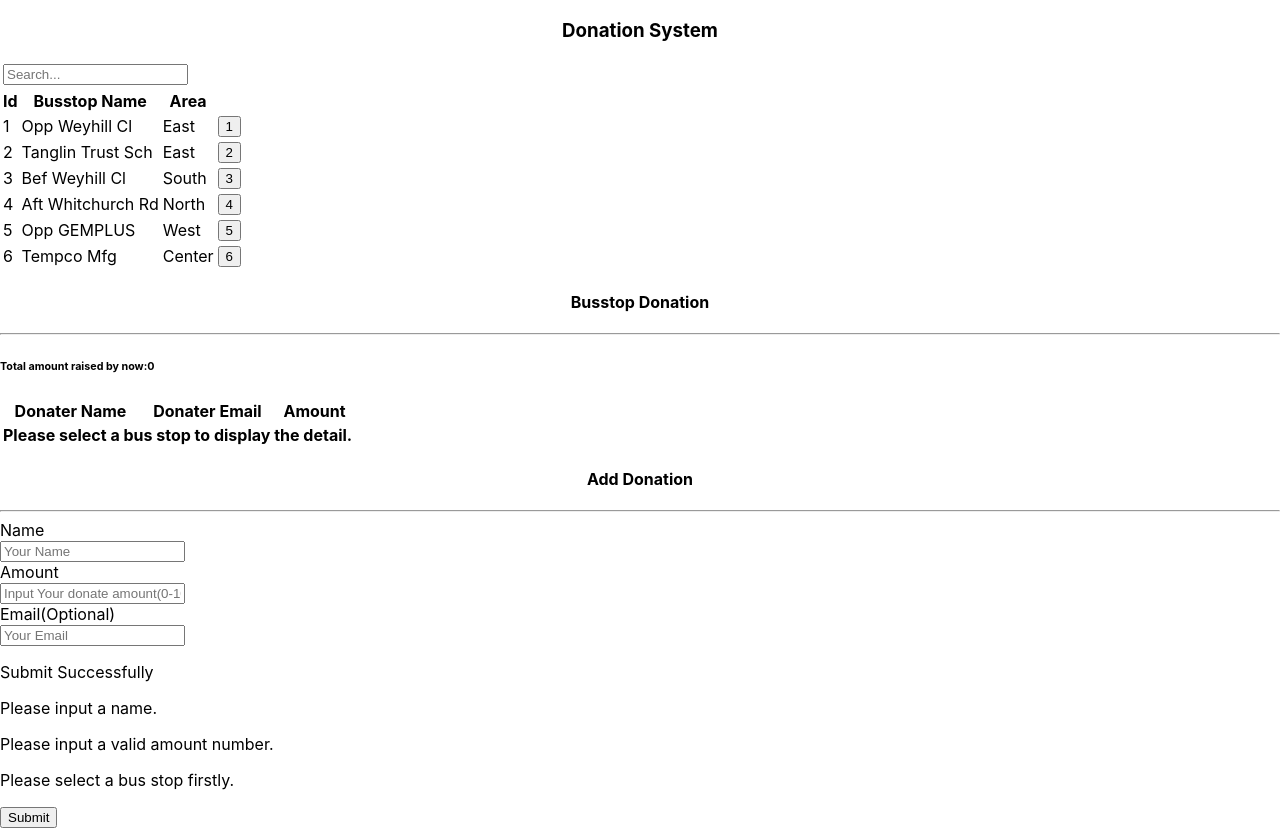
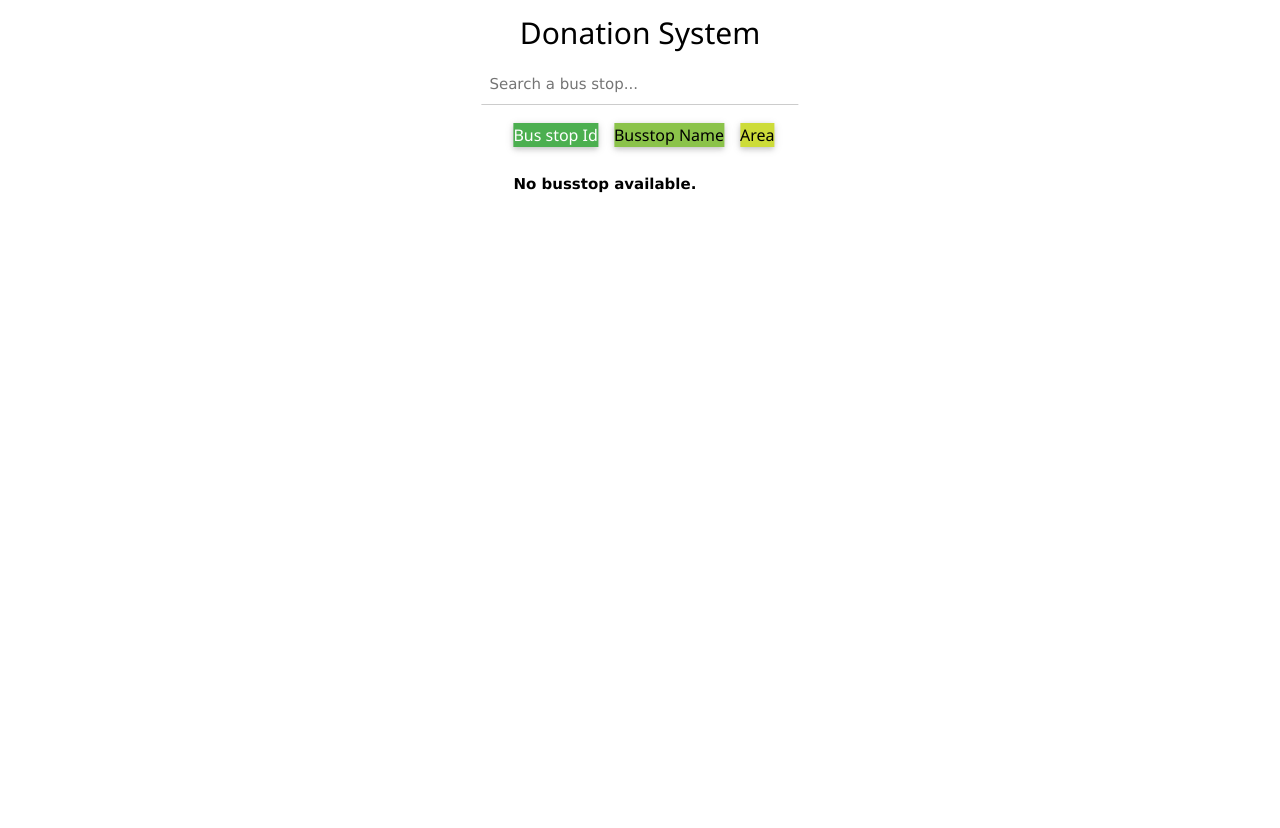
Before and after one commit to ShawnWon/MyDonateApp, a React (Create React App) app: page / in a window 1280 px wide. After the commit the page ends 800 px from the top, so only its background shows below. Built offline with nearby package versions, Linux system fonts and the light colour scheme.

Commit message:
put in initial css

```diff
--- a/package.json
+++ b/package.json
@@ -8,7 +8,8 @@
     "@testing-library/user-event": "^7.2.1",
     "react": "^16.13.1",
     "react-dom": "^16.13.1",
-    "react-scripts": "3.4.1"
+    "react-scripts": "3.4.1",
+    "w3-css": "^4.1.0"
   },
   "scripts": {
     "start": "react-scripts start",
--- a/src/App.css
+++ b/src/App.css
@@ -1,16 +1,5 @@
 .App {
   text-align: center;
-}
-
-.App-logo {
-  height: 40vmin;
-  pointer-events: none;
-}
-
-@media (prefers-reduced-motion: no-preference) {
-  .App-logo {
-    animation: App-logo-spin infinite 20s linear;
-  }
 }
 
 .App-header {
@@ -28,15 +17,11 @@
   color: #61dafb;
 }
 
+.tips {
+  display: none;
+  color: red;
+}
+
 .overLay {
   display: none;
 }
-
-@keyframes App-logo-spin {
-  from {
-    transform: rotate(0deg);
-  }
-  to {
-    transform: rotate(360deg);
-  }
-}
--- a/src/App.js
+++ b/src/App.js
@@ -5,6 +5,7 @@ import BusstopPanel from "./BusstopPanel";
 import DonateForm from "./DonateForm.js";
 import DonateDetail from "./DonateDetail.js";
 import "./App.css";
+
 import Busstop from "./Busstop.js";
 import Donation from "./Donation.js";
 
@@ -35,15 +36,23 @@ export default class App extends React.Component {
     this.setState({
       busstop: this.state.busstop.searchBusstop(word),
     });
+    if (word == "") {
+      this.setState({
+        displayBStopId: "0",
+      });
+    }
   }
 
   render() {
     return (
+      <div class="w3-display-topmiddle">
         <div>
           <BusstopHeader searchBusstop={this.searchBusstop.bind(this)} />
           <BusstopPanel
             items={this.state.busstop.busstops}
             refreshDonations={this.refreshDonationList.bind(this)}
+            currentBSid={this.state.displayBStopId}
+            displayBSpanel={this.state.displayBSpanel}
           />
 
           <DonateDetail
@@ -55,6 +64,7 @@ export default class App extends React.Component {
             addDonations={this.addDonationItem.bind(this)}
           />
         </div>
+      </div>
     );
   }
 }
--- a/src/Busstop.js
+++ b/src/Busstop.js
@@ -21,7 +21,7 @@ export default class Busstop {
       new busstopItem(Busstop.rawData[5]),
     ];
 
-    this.busstops = this.allBusstop;
+    this.busstops = [];
     this.word = "";
     this.area = "";
   }
@@ -29,13 +29,16 @@ export default class Busstop {
   searchBusstop(word) {
     this.word = word;
     this.busstops = this.allBusstop;
-    //在staff中搜索
+
     this.busstops = this.busstops.filter((item) => {
       return (
         item.info.busstopname.indexOf(word) != -1 ||
         item.info.area.indexOf(word) != -1
       );
     });
+    if (word == "") {
+      this.busstops = [];
+    }
     return this;
   }
 }
--- a/src/BusstopHeader.js
+++ b/src/BusstopHeader.js
@@ -10,21 +10,15 @@ export default class BusstopHeader extends React.Component {
   render() {
     return (
       <div>
-        <h3 style={{ textAlign: "center" }}>Donation System</h3>
-        <table className="optHeader" style={{ textAlign: "center" }}>
-          <tbody>
-            <tr>
-              <td className="headerTd">
-                <input
-                  ref="searchBar"
-                  onChange={this.handlerSearch.bind(this)}
-                  type="text"
-                  placeholder="Search..."
-                />
-              </td>
-            </tr>
-          </tbody>
-        </table>
+        <h2 style={{ textAlign: "center" }}>Donation System</h2>
+
+        <input
+          ref="searchBar"
+          onChange={this.handlerSearch.bind(this)}
+          type="text"
+          placeholder="Search a bus stop..."
+          class="w3-input"
+        />
       </div>
     );
   }
--- a/src/BusstopItem.js
+++ b/src/BusstopItem.js
@@ -3,7 +3,7 @@ import ReactDOM from "react-dom";
 export default class BusstopItem extends React.Component {
   detailClick() {
     let bar = ReactDOM.findDOMNode(this.refs.detailButton);
-    let value = bar.value;
+    let value = bar.id;
     this.props.refreshDonations(value);
   }
 
@@ -15,12 +15,14 @@ export default class BusstopItem extends React.Component {
         <td className="itemTd">{this.props.item.info.area}</td>
         <td className="itemTd">
           <a className="itemBtn">
-            <input
+            <button
+              id={this.props.item.info.busstopid}
               ref="detailButton"
               onClick={this.detailClick.bind(this)}
-              type="button"
-              value={this.props.item.info.busstopid}
-            />
+              class="w3-btn"
+            >
+              Go
+            </button>
           </a>
         </td>
       </tr>
--- a/src/BusstopPanel.js
+++ b/src/BusstopPanel.js
@@ -1,4 +1,5 @@
 import React from "react";
+import ReactDOM from "react-dom";
 import BusstopItem from "./BusstopItem.js";
 import Donation from "./Donation.js";
 export default class BusstopPanel extends React.Component {
@@ -12,7 +13,7 @@ export default class BusstopPanel extends React.Component {
     if (this.props.items.length == 0) {
       itemslist.push(
         <tr>
-          <th colSpan="5" className="tempEmpty">
+          <th colSpan="3" className="tempEmpty">
             No busstop available.
           </th>
         </tr>
@@ -30,14 +31,28 @@ export default class BusstopPanel extends React.Component {
     }
 
     return (
-      <table className="itemPanel">
-        <thead>
-          <th className="itemTd">Id</th>
-          <th className="itemTd">Busstop Name</th>
-          <th className="itemTd">Area</th>
-        </thead>
-        <tbody>{itemslist}</tbody>
-      </table>
+      <div class="w3-container">
+        <table class="w3-table w3-striped">
+          <thead>
+            <th>
+              <div class="w3-card w3-green">
+                <h6>Bus stop Id</h6>
+              </div>
+            </th>
+            <th>
+              <div class="w3-card w3-light-green">
+                <h6>Busstop Name</h6>
+              </div>
+            </th>
+            <th>
+              <div class="w3-card w3-lime">
+                <h6>Area</h6>
+              </div>
+            </th>
+          </thead>
+          <tbody>{itemslist}</tbody>
+        </table>
+      </div>
     );
   }
 }
--- a/src/DonateDetail.js
+++ b/src/DonateDetail.js
@@ -1,41 +1,65 @@
 import React from "react";
+import ReactDOM from "react-dom";
 import DonationItem from "./DonationItem.js";
 import Donation from "./Donation.js";
+import "w3-css/w3.css";
 export default class DonateDetail extends React.Component {
   render() {
+    var target = 700;
+    var subtotal = 0;
+    var gap = target - subtotal;
     let itemslist = [];
+    let detailview = ReactDOM.findDOMNode(this.refs.donateDetailView);
 
-    if (this.props.currentBSid == 0) {
+    if (this.props.currentBSid != 0) {
+      detailview.style.display = "block";
+    }
+
+    if (this.props.items.length == 0) {
+      target = 700;
+      subtotal = 0;
+      gap = target - subtotal;
       itemslist.push(
         <tr>
-          <th colSpan="5" className="tempEmpty">
-            Please select a bus stop to display the detail.
-          </th>
-        </tr>
-      );
-    } else if (this.props.items.length == 0) {
-      itemslist.push(
-        <tr>
-          <th colSpan="5" className="tempEmpty">
-            No donation available.
+          <th colSpan="3" className="tempEmpty">
+            No donation found.
           </th>
         </tr>
       );
     } else {
+      target = 700;
+      subtotal = this.props.items.reduce(
+        (total, obj) => obj.info.donateamount + total,
+        0
+      );
+      if (subtotal < target) gap = target - subtotal;
+      else gap = "This stop has met the target.";
       this.props.items.forEach((item) => {
         itemslist.push(<DonationItem key={item.key} item={item} />);
       });
     }
 
     return (
-      <div>
-        <h4 style={{ "text-align": "center" }}>Busstop Donation</h4>
+      <div ref="donateDetailView" className="overLay">
+        <h3 style={{ "text-align": "center" }}>Busstop Status</h3>
         <hr />
-        <h6>
-          Total amount raised by now:
-          {this.props.items.reduce((total, obj) => obj.donateamount + total, 0)}
-        </h6>
-        <table className="itemPanel">
+        <div class="w3-third">
+          <div class="w3-card w3-green">
+            <h6>The target amount to meet: $ {target}</h6>
+          </div>
+        </div>
+        <div class="w3-third">
+          <div class="w3-card w3-light-green">
+            <h6>Total amount raised by now:$ {subtotal}</h6>
+          </div>
+        </div>
+        <div class="w3-third">
+          <div class="w3-card w3-lime">
+            <h6>Gap left to meet the target: $ {gap}</h6>
+          </div>
+        </div>
+
+        <table class="w3-table w3-striped">
           <thead>
             <th className="itemTd">Donater Name</th>
             <th className="itemTd">Donater Email</th>
--- a/src/DonateForm.js
+++ b/src/DonateForm.js
@@ -19,7 +19,7 @@ export default class DonateForm extends React.Component {
       return;
     }
     /*
-     *表单验证
+     *validate form
      */
     if (item.donatername == "" || item.age == "") {
       let tips = ReactDOM.findDOMNode(this.refs.tipsUnDone);
@@ -29,7 +29,7 @@ export default class DonateForm extends React.Component {
       }, 1000);
       return;
     }
-    //非负整数
+    //validate number input
     let numReg = /^\d+$/;
     if (!numReg.test(item.donateamount) || parseInt(item.age) > 1000) {
       let tips = ReactDOM.findDOMNode(this.refs.tipsUnAge);
@@ -38,12 +38,14 @@ export default class DonateForm extends React.Component {
         tips.style.display = "none";
       }, 1000);
       return;
+    } else {
+      item.donateamount = parseInt(item.donateamount);
     }
 
     this.props.addDonations(item);
     addForm.reset();
 
-    //此处应在返回添加成功信息后确认
+    //This is for successfully submit
     let tips = ReactDOM.findDOMNode(this.refs.tips);
     tips.style.display = "block";
     setTimeout(function () {
@@ -52,12 +54,18 @@ export default class DonateForm extends React.Component {
   }
 
   render() {
+    let formview = ReactDOM.findDOMNode(this.refs.donateFormView);
+    if (this.props.currentBSid != 0) {
+      formview.style.display = "block";
+    }
+
     return (
-      <div>
-        <h4 style={{ "text-align": "center" }}>Add Donation</h4>
+      <div ref="donateFormView" className="overLay">
+        <div style={{ "text-align": "center" }} class="w3-cell-middle">
+          <h3>Add Donation</h3>
           <hr />
           <form ref="addForm" className="addForm">
-          <div>
+            <div class="w3-card w3-green">
               <label for="donateAddName" style={{ display: "block" }}>
                 Name
               </label>
@@ -66,9 +74,10 @@ export default class DonateForm extends React.Component {
                 id="donateAddName"
                 type="text"
                 placeholder="Your Name"
+                class="w3-input"
               />
             </div>
-          <div>
+            <div class="w3-card w3-light-green">
               <label for="donateAddAmount" style={{ display: "block" }}>
                 Amount
               </label>
@@ -77,10 +86,11 @@ export default class DonateForm extends React.Component {
                 id="donateAddAmount"
                 type="text"
                 placeholder="Input Your donate amount(0-1000)"
+                class="w3-input"
               />
             </div>
 
-          <div>
+            <div class="w3-card w3-lime">
               <label for="donateAddEmail" style={{ display: "block" }}>
                 Email(Optional)
               </label>
@@ -89,6 +99,7 @@ export default class DonateForm extends React.Component {
                 id="donateAddEmail"
                 type="text"
                 placeholder="Your Email"
+                class="w3-input"
               />
             </div>
             <p ref="tips" className="tips">
@@ -104,9 +115,16 @@ export default class DonateForm extends React.Component {
               Please select a bus stop firstly.
             </p>
             <div>
-            <button onClick={this.handlerAddClick.bind(this)}>Submit</button>
+              <br />
+              <button
+                class="w3-btn w3-green"
+                onClick={this.handlerAddClick.bind(this)}
+              >
+                Submit
+              </button>
             </div>
           </form>
+        </div>
       </div>
     );
   }
--- a/src/Donation.js
+++ b/src/Donation.js
@@ -4,7 +4,7 @@ class donationItem {
     this.info.busstopid = item.busstopid;
     this.info.donatername = item.donatername;
     this.info.donateamount = item.donateamount;
-    this.info.donateremail = item.donateremail || "";
+    this.info.donateremail = item.donateremail || "Anonymous";
     this.key = ++donationItem.key;
   }
 }
```
Also changed, not shown: 1 other file (tests, documents, lock files or other folders). Lines whose indentation alone changed are shown as unchanged.
